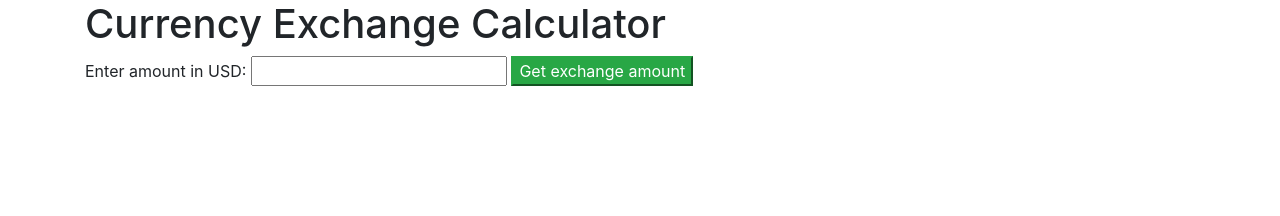
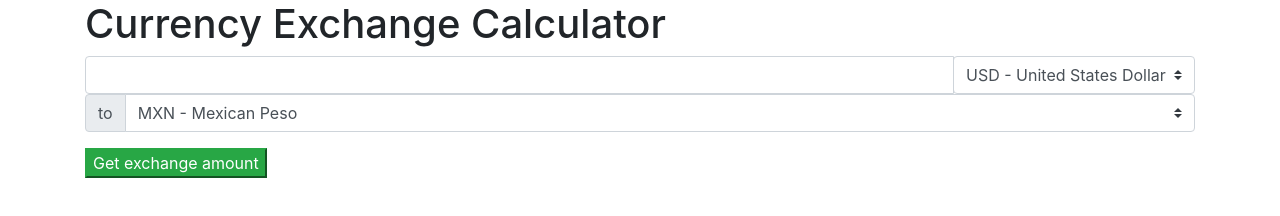
Before and after one commit to patty-rose/currency-exchange, a website built with webpack: page src/index.html in a window 1280 px wide. Built offline with nearby package versions, Linux system fonts and the light colour scheme.

Commit message:
add input/select html and more currencies

```diff
--- a/src/index.html
+++ b/src/index.html
@@ -6,8 +6,32 @@
 <body>
   <div class="container">
     <h1>Currency Exchange Calculator</h1>
-    <label for="amount">Enter amount in USD:</label>
-    <input id="amount" type="number">
+    <div class="input-group">
+      <input type="number" class="form-control" id="amount">
+      <div class="input-group-append">
+        <select class="custom-select" name="currency-from" id="currency-from">
+          <option selected value="USD">USD - United States Dollar</option>
+          <option value="MXN">MXN - Mexican Peso</option>
+          <option value="UAH">UAH - Ukrainian Hryvnia</option>
+          <option value="EGP">EGP - Egyptian Pound</option>
+          <option value="SYP">SYP - Syrian Pound</option>
+          <option value="CUP">CUP - Cuban Peso</option>
+        </select>
+      </div>
+    </div>
+    <div class="input-group mb-3">
+      <div class="input-group-prepend">
+        <label class="input-group-text" for="currency-to">to</label>
+      </div>
+      <select class="custom-select" id="currency-to">
+        <option value="USD">USD - United States Dollar</option>
+          <option selected value="MXN">MXN - Mexican Peso</option>
+          <option value="UAH">UAH - Ukrainian Hryvnia</option>
+          <option value="EGP">EGP - Egyptian Pound</option>
+          <option value="SYP">SYP - Syrian Pound</option>
+          <option value="CUP">CUP - Cuban Peso</option>
+      </select>
+    </div>
     <button class="btn-success" id="calculate">Get exchange amount</button>
     <div class="show-exchange"></div>
     <div class="show-errors"></div>
--- a/src/services/currency-service.js
+++ b/src/services/currency-service.js
@@ -1,10 +1,7 @@
 export class CurrencyService {
   static getExchange(currency1, currency2, amount) {
-    let url = (`https://v6.exchangerate-api.com/v6/${process.env.API_KEY}/pair/${currency1}/${currency2}/${amount}`);
-    console.log(url);
-    return fetch(url)
+    return fetch(`https://v6.exchangerate-api.com/v6/${process.env.API_KEY}/pair/${currency1}/${currency2}/${amount}`)
       .then(function(response) {
-        console.log(process.env.API_KEY);
         if (!response.ok)
         {
           throw Error(response.statusText);
```
